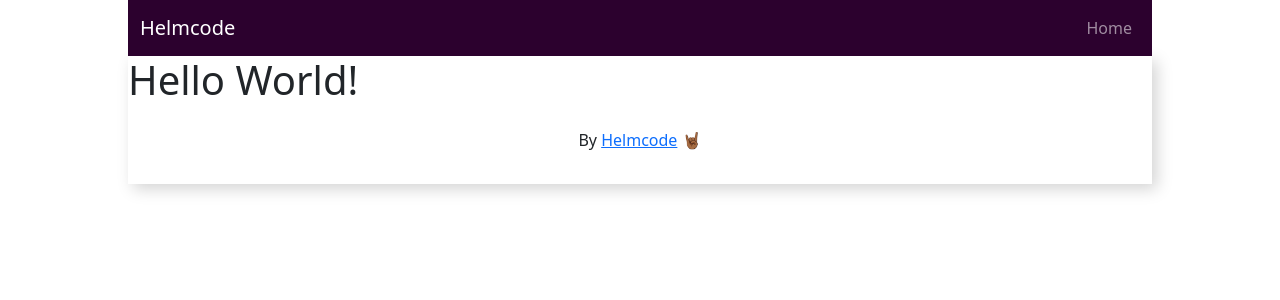
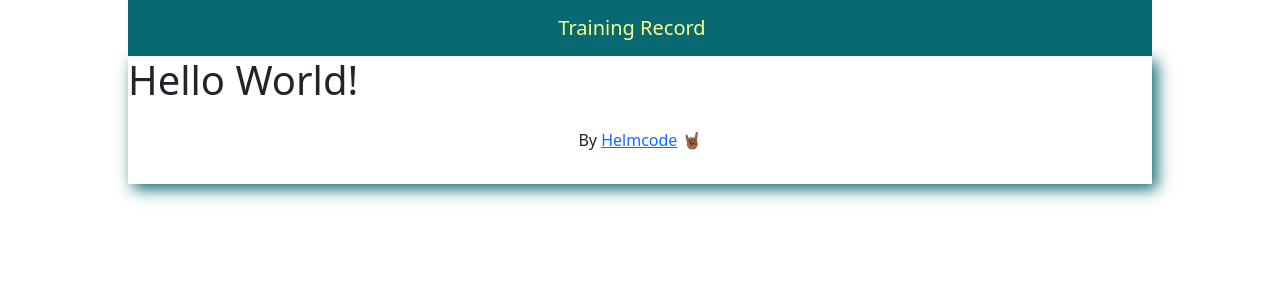
Before and after one commit to barckcode/training_record_web, a Flask app: page / in a window 1280 px wide. Shown: the top 300 px of the page. Run offline with Flask 2, Linux system fonts and the light colour scheme.

Commit message:
Completed Base Layout

```diff
--- a/app/static/css/layouts/base.css
+++ b/app/static/css/layouts/base.css
@@ -2,33 +2,25 @@
     max-width: 1024px;
     width: 100%;
     margin: 0 auto;
-    background: #ffffff;
-    box-shadow:  5px 5px 15px #d4d4d4,
-             -5px -5px 15px #ffffff;
+    background: #fff;
+    box-shadow:  5px 5px 15px #086972,
+             -5px -5px 15px #fff;
 }
 
 .navbar {
     max-width: 1024px;
     width: 100%;
     margin: 0 auto;
-    background-color: #2c012e;
-}
-
-.navbar-nav span {
-    padding: 0 .5rem;
     display: flex;
     align-items: center;
     justify-content: center;
-    color: #ffffff;
+    background-color: #086972;
+}
+
+.navbar-brand {
+    color: #FBFD8A;
 }
 
 #footer {
     padding: 1rem;
 }
-
-/* Media Queries */
-@media (max-width: 1024px) {
-    .navbar-nav span {
-        display: none;
-    }
-}
--- a/app/templates/layouts/base.html.j2
+++ b/app/templates/layouts/base.html.j2
@@ -7,25 +7,19 @@
     <link href="https://cdn.jsdelivr.net/npm/bootstrap@5.0.0-beta1/dist/css/bootstrap.min.css" rel="stylesheet" integrity="sha384-giJF6kkoqNQ00vy+HMDP7azOuL0xtbfIcaT9wjKHr8RbDVddVHyTfAAsrekwKmP1" crossorigin="anonymous">
     <link rel="stylesheet" href="/static/css/layouts/base.css" />
     {# <link rel="shortcut icon" href="{{ url_for('static', filename='favicon.ico') }}"> #}
-    <title>{% block title %}{% endblock %} | Helmcode</title>
+    <title>{% block title %}{% endblock %} | TrainingRecord</title>
     {% endblock %}
 </head>
 <body>
     <header id="header">
         {% block header %}
-        <nav class="navbar navbar-expand-lg navbar-dark">
-            <div class="container-fluid" >
-                <a class="navbar-brand" href="/">Helmcode</a>
-                <button class="navbar-toggler" type="button" data-bs-toggle="collapse" data-bs-target="#navbarNavAltMarkup" aria-controls="navbarNavAltMarkup" aria-expanded="false" aria-label="Toggle navigation">
-                    <span class="navbar-toggler-icon"></span>
-                </button>
-                <div class="collapse navbar-collapse flex-row-reverse" id="navbarNavAltMarkup">
-                    <div class="navbar-nav">
-                        <a class="nav-link" aria-current="page" href="/">Home</a>
-                        {# <a class="nav-link" href="/blog">Blog</a> #}
-                    </div>
-                </div>
-            </div>
+        <nav class="navbar">
+            <a class="navbar-brand" href="/">Training Record</a>
+
+            {# <div class="navbar-nav">
+                <a class="nav-link" aria-current="page" href="/">Home</a>
+                <a class="nav-link" href="/blog">Blog</a>
+            </div> #}
         </nav>
         {% endblock %}
     </header>
```
